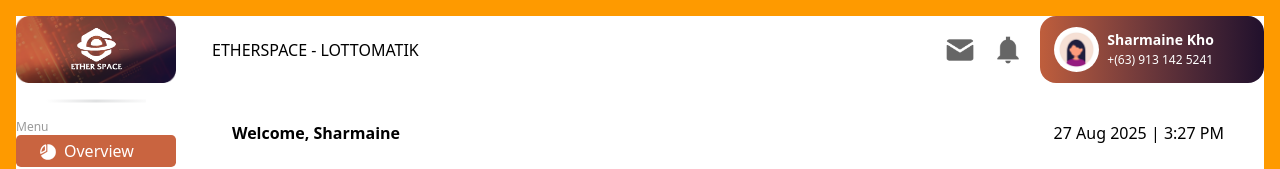
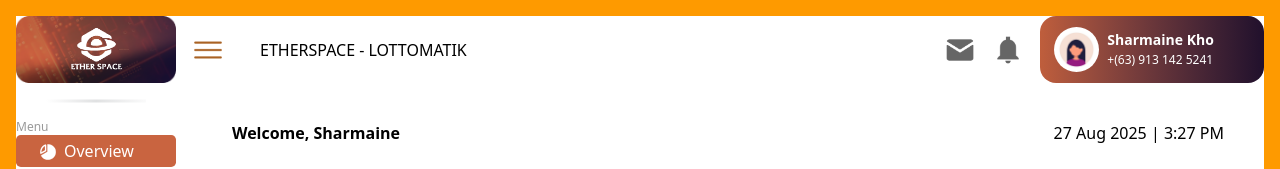
Before and after one commit to iwave-etherspace/etherspace-web-app, a React (Vite) app: page /dashboard in a window 1280 px wide. Shown: the top 169 px of the page. Built offline with nearby package versions, Linux system fonts and the light colour scheme.

Commit message:
added burger icon

```diff
--- a/src/assets/components/dashboard/content/content-component/HeaderBar.jsx
+++ b/src/assets/components/dashboard/content/content-component/HeaderBar.jsx
@@ -5,10 +5,15 @@ import UserProfileIcon from './headerbar/UserProfileIcon'
 const HeaderBar = ({userName,userContact,src}) => {
   return (
     <header className="flex justify-between items-center gap-4">
+        <div>
+          <ActionIcon alt="Sidebar Collapse Button" src="src/assets/imgs/nav/burger.png"/>
+          <img
+            alt=""
+            src=""></img>
+        </div>
         <div className="flex items-center bg-white rounded-lg flex-1 max-w-full h-full">
-        <span className="ml-5 text-black text-base font-normal leading-5">ETHERSPACE - LOTTOMATIK</span>
+          <span className="ml-5 text-black text-base font-normal leading-5">ETHERSPACE - LOTTOMATIK</span>
         </div>
-
         <div className="flex items-center gap-4">
           <ActionIcon alt="Mail" src="src/assets/imgs/mail.png"/>
           <ActionIcon alt="Notifications" src="src/assets/imgs/bell.png"/>
```
Also changed, not shown: src/assets/imgs/nav/burger.png (renamed from src/assets/imgs/burger.png).
